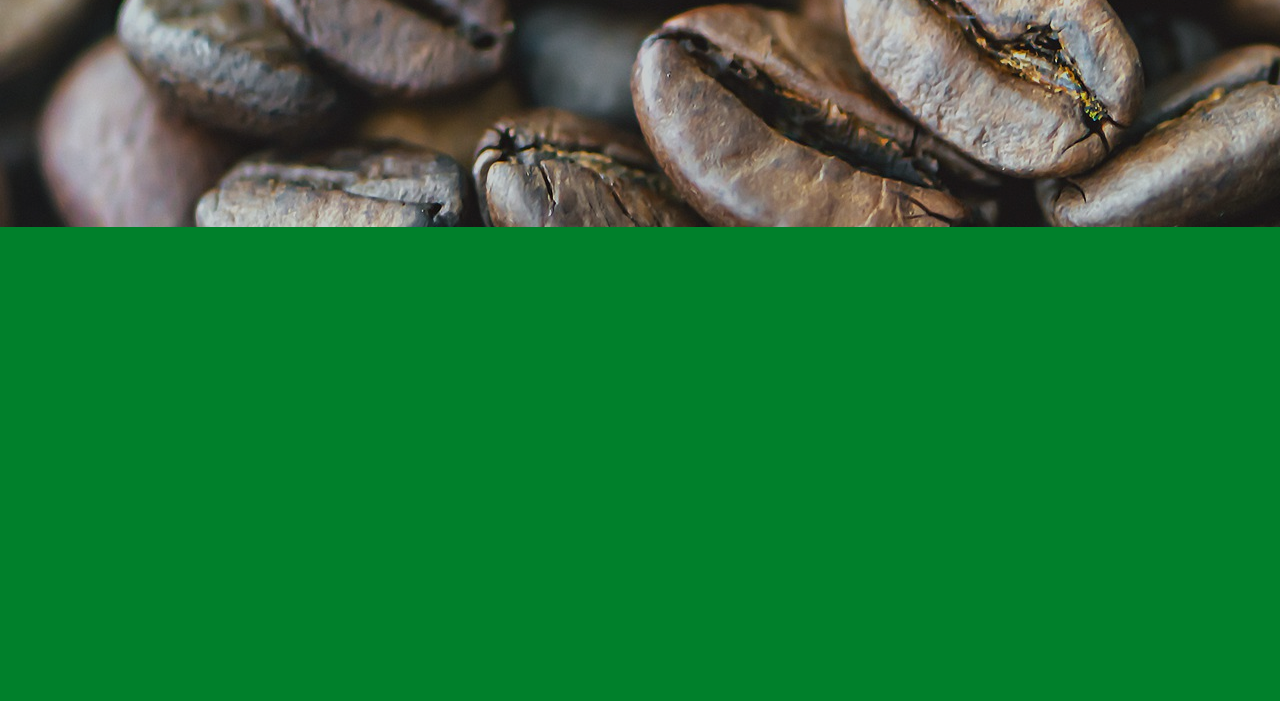
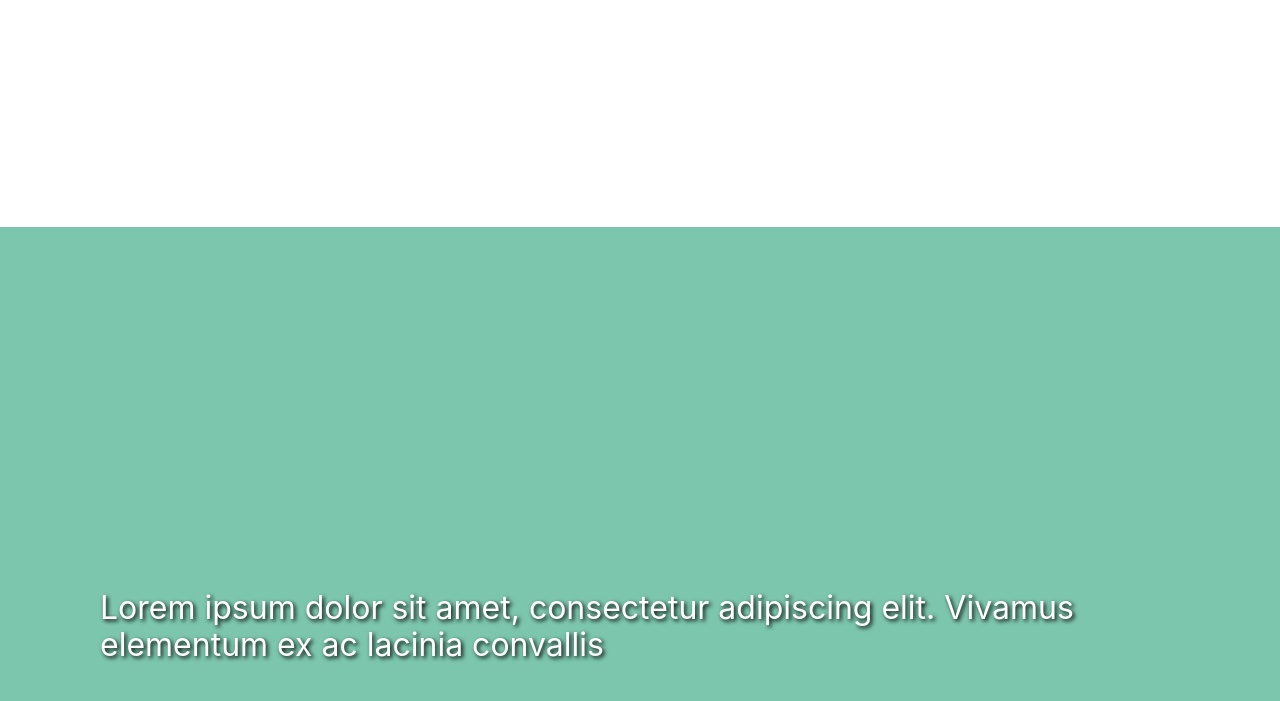
Before and after one commit to JCMP92/Restaurant-Page, a website built with webpack: page dist/index.html in a window 1280 px wide. Shown: the part 573-1274 px from the top of the page. Before the commit the page ends 800 px from the top, so only its background shows below. Built offline with nearby package versions, Linux system fonts and the light colour scheme.

Commit message:
identity page styled

```diff
--- a/src/home/homePage.js
+++ b/src/home/homePage.js
@@ -2,6 +2,10 @@
 
 const pageInit = (() =>{
     const container = document.getElementById('content');
+    const homeContainer = document.createElement('div');
+        homeContainer.classList.add('hm-container');
+    container.appendChild(homeContainer);
+
     const textDiv = document.createElement('div');
         textDiv.classList.add('text-container');
     const title = document.createElement('h1');
@@ -14,7 +18,7 @@ const pageInit = (() =>{
     textDiv.appendChild(title);
     textDiv.appendChild(slogan);
 
-    container.appendChild(textDiv);
+    homeContainer.appendChild(textDiv);
 })
 ();
 
--- a/src/index.js
+++ b/src/index.js
@@ -1,5 +1,6 @@
 import { navBar } from "./navigation bar/navBar";
-import { pageInit } from "./home/homePage";
+// import { pageInit } from "./home/homePage";
+import { identityInit } from "./whoWeAre/whoWeAre";
 // import { menuInit } from "./menu/menuPage";
 // import { contactInit } from "./contact/contactPage";
 import"normalize.css";
--- /dev/null
+++ b/src/style/generalStyle.scss
@@ -0,0 +1,5 @@
+*{
+    box-sizing: border-box;
+    font-family: "Source Sans Pro", -apple-system, BlinkMacSystemFont, "Segoe UI",
+      Roboto, Oxygen, Ubuntu, Cantarell, "Open Sans", "Helvetica Neue", sans-serif;
+}
--- a/src/style/pages-and-navbar/homeStyle.scss
+++ b/src/style/pages-and-navbar/homeStyle.scss
@@ -1,6 +1,6 @@
 @import '../vars/variable.scss';
 
-#content{
+.hm-container{
     display: flex;
     justify-content: center;
     align-items: center;
--- /dev/null
+++ b/src/style/pages-and-navbar/identityStyle.scss
@@ -0,0 +1,35 @@
+@import '../vars/variable.scss';
+
+.id-container{
+    display: flex;
+    justify-content: center;
+    align-items: center;
+    height: 100vh;
+    width: 100vw;
+    max-width: 100%;
+    background-color: white;
+
+    .first-part-title{
+        color: $green-kffto;
+        text-shadow: 2px 2px 4px  #000;
+        font-size: 6rem
+    }
+
+}
+
+.txt-container{
+    display: flex;
+    justify-content: center;
+    align-items: center;
+    padding: 100px;
+    height: 100vh;
+    width: 100vw;
+    max-width: 100%;
+    background-color: $gray-kffto;
+
+    .first-part-text{
+        color: white;
+        text-shadow: 2px 2px 4px  #000;
+        font-size: 2rem
+    }
+}
--- a/src/style/style.scss
+++ b/src/style/style.scss
@@ -1,6 +1,7 @@
-
+@import 'generalStyle.scss';
 @import './pages-and-navbar/navbar.scss';
 @import './pages-and-navbar/homeStyle.scss';
+@import './pages-and-navbar/identityStyle.scss';
 body{
     background-color: rgb(0, 128, 43);
 }
--- /dev/null
+++ b/src/whoWeAre/whoWe-dependencies/titleCreator&text.js
@@ -0,0 +1,28 @@
+'use strict';
+
+const bigTitle = (title, sectionClass) => {
+    const titleSection = document.createElement('section');
+        titleSection.classList.add(`${sectionClass}`);
+    const titleText = document.createElement('div');
+        titleText.textContent = `${title}`;
+
+    titleSection.appendChild(titleText);
+
+    return titleSection;
+}
+
+const textDescription = (allText, textClass) => {
+    const textContainer = document.createElement('div');
+        textContainer.classList.add(`${textClass}`);
+    const pText = document.createElement('p');
+        pText.textContent = `${allText}`;
+
+    textContainer.appendChild(pText);
+
+    return textContainer;
+}
+
+export{
+    bigTitle,
+    textDescription,
+}
--- /dev/null
+++ b/src/whoWeAre/whoWeAre.js
@@ -0,0 +1,27 @@
+'use strict';
+import { bigTitle, textDescription  } from "./whoWe-dependencies/titleCreator&text";
+
+const identityInit = (() => {
+    const container =  document.getElementById('content');
+    const identContainer = document.createElement('div');
+        identContainer.classList.add('id-container');
+    container.appendChild(identContainer);
+
+    const textContainer = document.createElement('div');
+        textContainer.classList.add('txt-container');
+
+    const firstPart = bigTitle('LOREM IPSUM DOLOR', 'first-section');
+        firstPart.classList.add('first-part-title');
+    identContainer.appendChild(firstPart);
+
+    const firstText = textDescription('Lorem ipsum dolor sit amet, consectetur adipiscing elit. Vivamus elementum ex ac lacinia convallis', 'first-text');
+        firstText.classList.add('first-part-text');
+    textContainer.appendChild(firstText);
+
+    container.appendChild(textContainer);
+})
+();
+
+export{
+    identityInit
+}
```
Also changed, not shown: dist/main.js.
